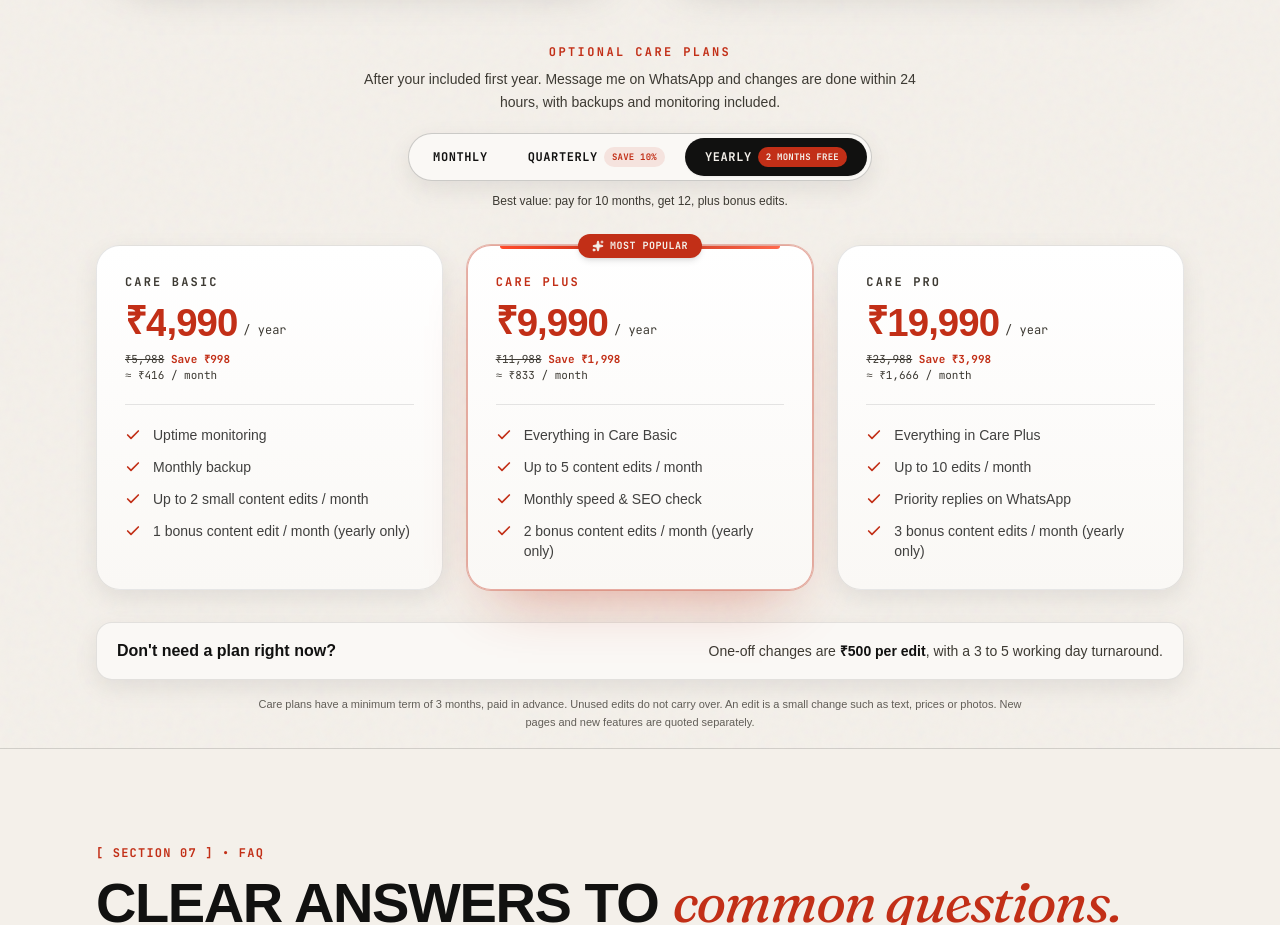
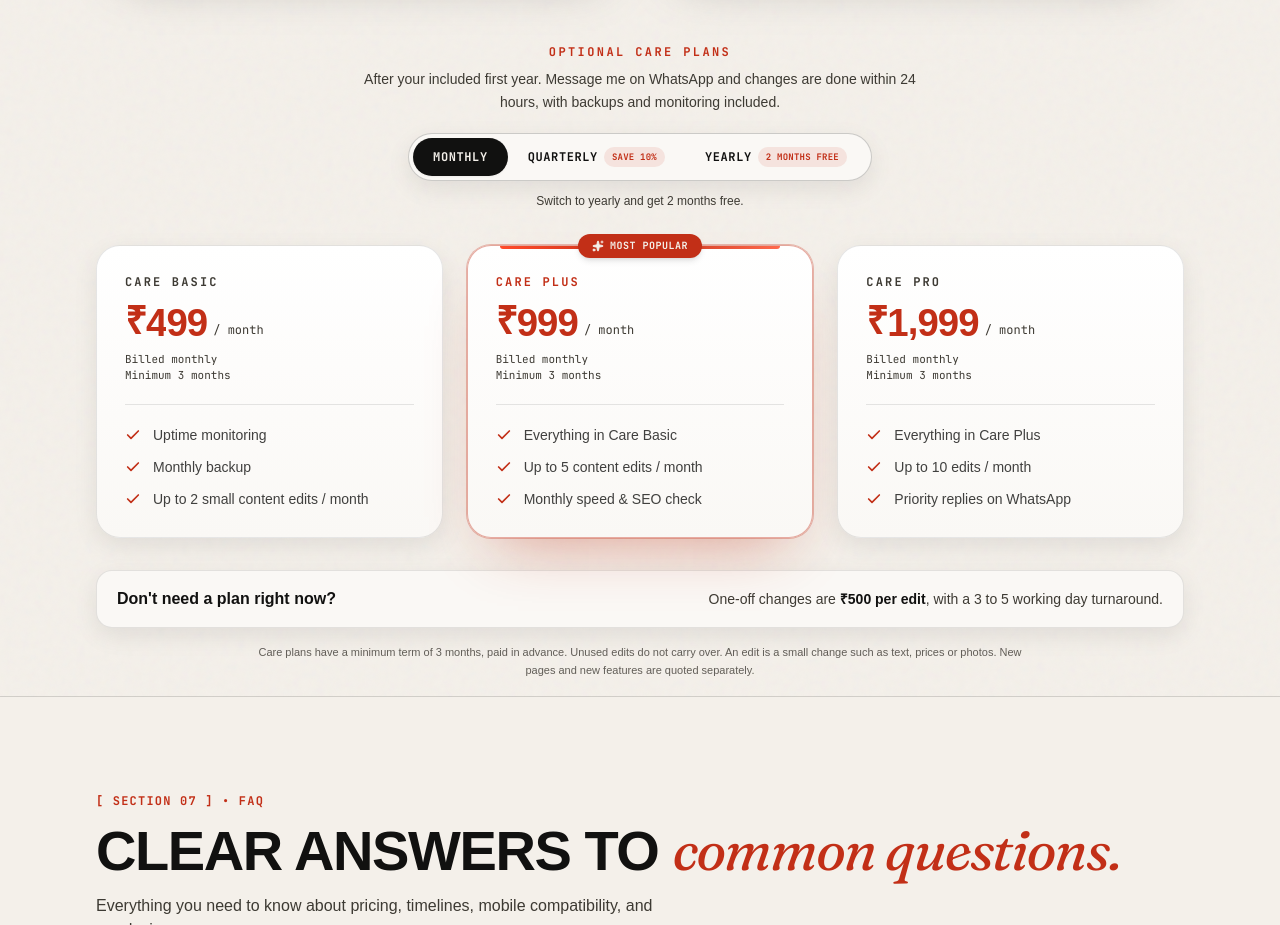
Before and after one commit to ayushijogi08-developer/developer_website, a React (Vite) app: page / in a window 1280 px wide. Shown: the part 6020-6945 px from the top of the page. Built offline with nearby package versions, Linux system fonts and the light colour scheme; a web font is replaced by a local one.

Commit message:
Set default pricing billing cycle to monthly

```diff
--- a/src/sections/Pricing.tsx
+++ b/src/sections/Pricing.tsx
@@ -215,7 +215,7 @@ export const Pricing: React.FC = () => {
   const [siteType, setSiteType] = useState<SiteType>('static');
   const [selected, setSelected] = useState<string>('Standard');
   const [selectedCare, setSelectedCare] = useState<string>('Care Plus');
-  const [billing, setBilling] = useState<BillingCycle>('yearly');
+  const [billing, setBilling] = useState<BillingCycle>('monthly');
 
   const plans = PLANS[siteType];
 
```
